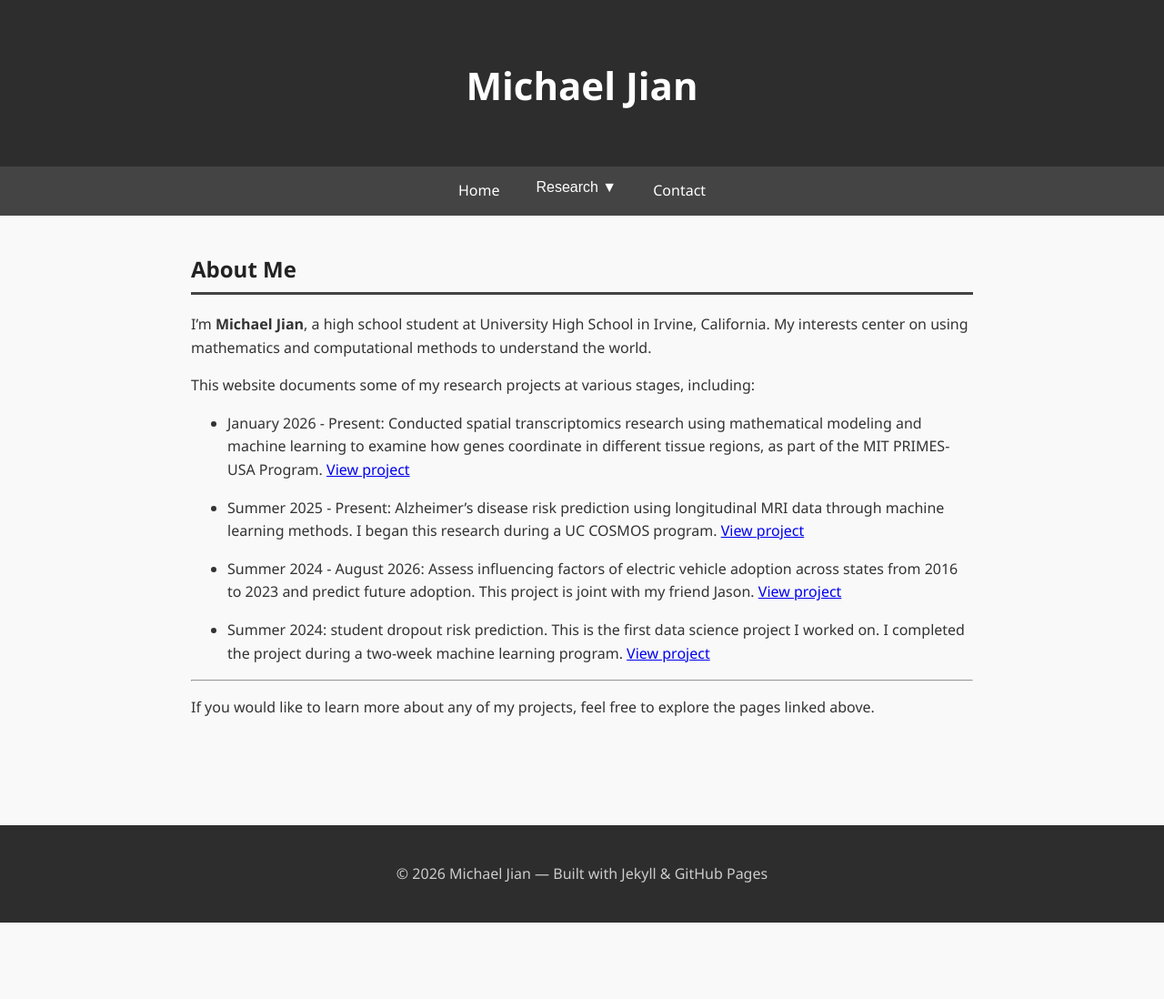
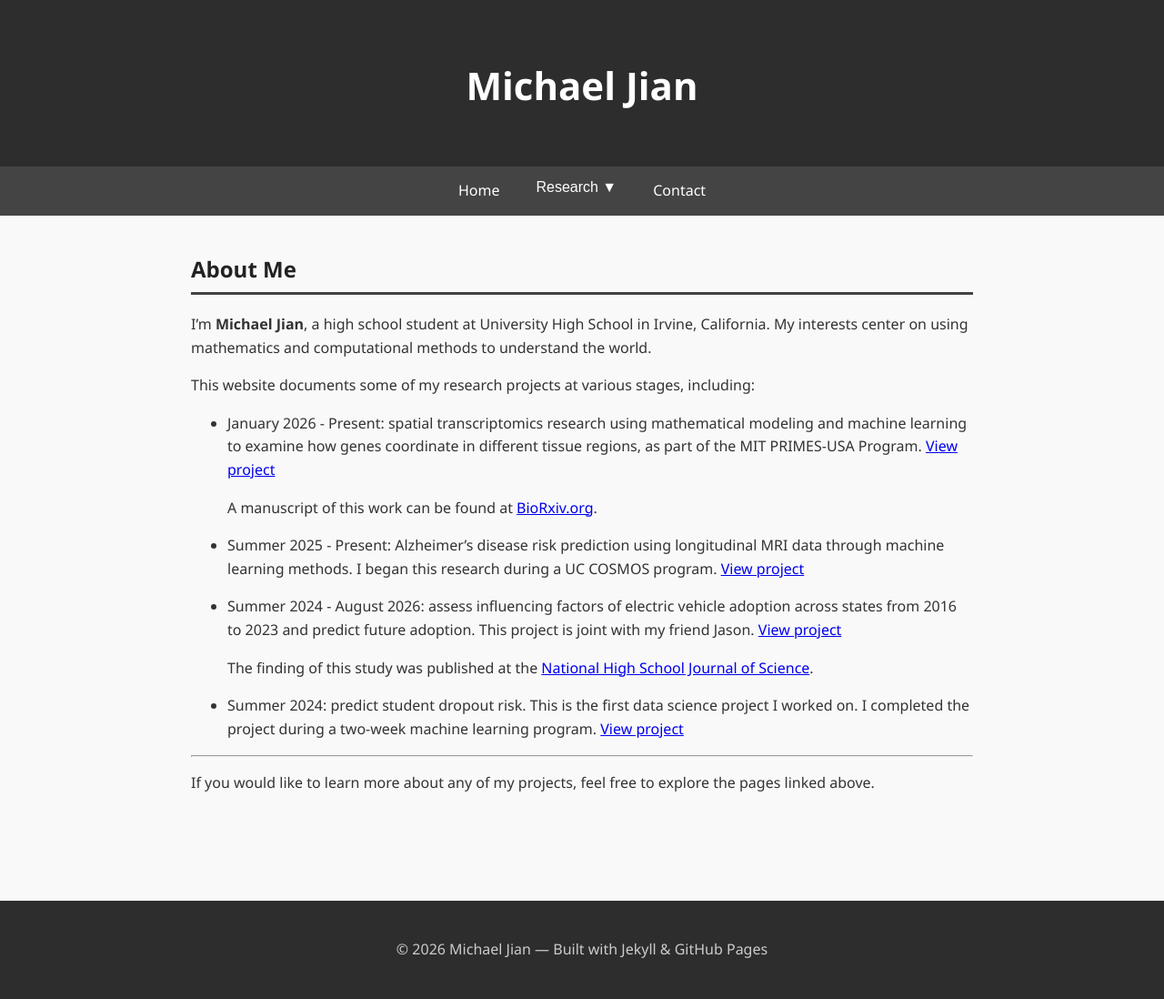
Before and after one commit to mcjian09/mcjian09.github.io, a Jekyll site: the page built from index.md, in a window 1280 px wide. Shown: the whole page at 91% size. Built offline with Jekyll 4.4.1, drawn with Linux system fonts in a browser that asks for light colours; before the commit the page ends 1014 px from its top, so only the background shows below that.

Commit message:
Update index.md

```diff
--- a/index.md
+++ b/index.md
@@ -9,13 +9,17 @@ I'm **Michael Jian**, a high school student at University High School in Irvine,
 
 This website documents some of my research projects at various stages, including:
 
-- January 2026 - Present: Conducted spatial transcriptomics research using mathematical modeling and machine learning to examine how genes coordinate in different tissue regions, as part of the MIT PRIMES-USA Program.  <a href="{{ '/transcriptomics/' | relative_url }}">View project</a>
+- January 2026 - Present: spatial transcriptomics research using mathematical modeling and machine learning to examine how genes coordinate in different tissue regions, as part of the MIT PRIMES-USA Program.  <a href="{{ '/transcriptomics/' | relative_url }}">View project</a>
 
-- Summer 2025 - Present: Alzheimer’s disease risk prediction using longitudinal MRI data through machine learning methods. I began this research during a UC COSMOS program.   <a href="{{ '/alzheimers/' | relative_url }}">View project</a>
+     A manuscript of this work can be found at [BioRxiv.org](https://www.biorxiv.org/content/10.64898/2026.09.05.749559v2.full).
 
-- Summer 2024 - August 2026: Assess influencing factors of electric vehicle adoption across states from 2016 to 2023 and predict future adoption. This project is joint with my friend Jason.   <a href="{{ '/ev/' | relative_url }}">View project</a>
+- Summer 2025 - Present: Alzheimer’s disease risk prediction using longitudinal MRI data through machine learning methods. I began this research during a UC COSMOS program.  <a href="{{ '/alzheimers/' | relative_url }}">View project</a>
 
-- Summer 2024: student dropout risk prediction. This is the first data science project I worked on. I completed the project during a two-week machine learning program.   <a href="{{ '/dropout/' | relative_url }}">View project</a>
+- Summer 2024 - August 2026: assess influencing factors of electric vehicle adoption across states from 2016 to 2023 and predict future adoption. This project is joint with my friend Jason.  <a href="{{ '/ev/' | relative_url }}">View project</a>
+
+     The finding of this study was published at the [National High School Journal of Science](https://nhsjs.com/2026/electric-vehicle-adoption-across-u-s-economic-patterns-market-dynamics-and-future-projections/).
+
+- Summer 2024: predict student dropout risk. This is the first data science project I worked on. I completed the project during a two-week machine learning program.  <a href="{{ '/dropout/' | relative_url }}">View project</a>
 
 ---
 
```
